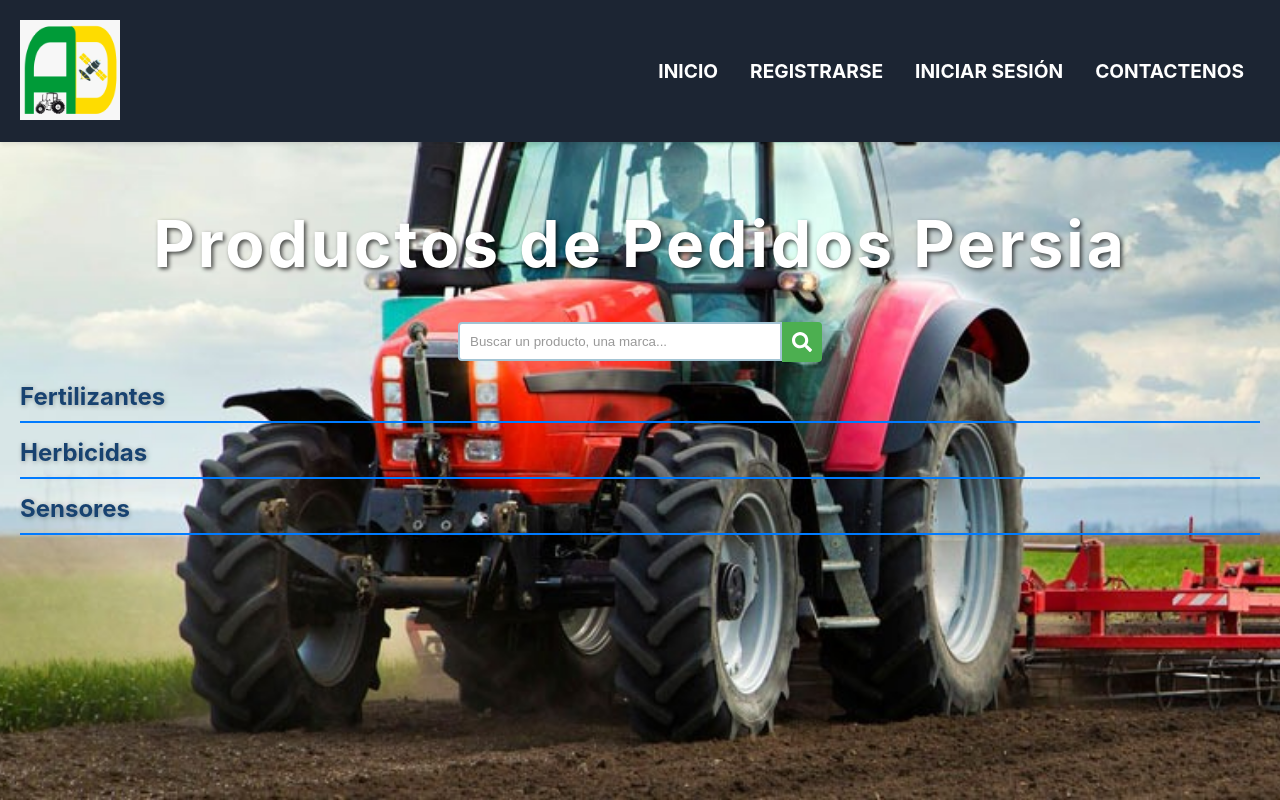
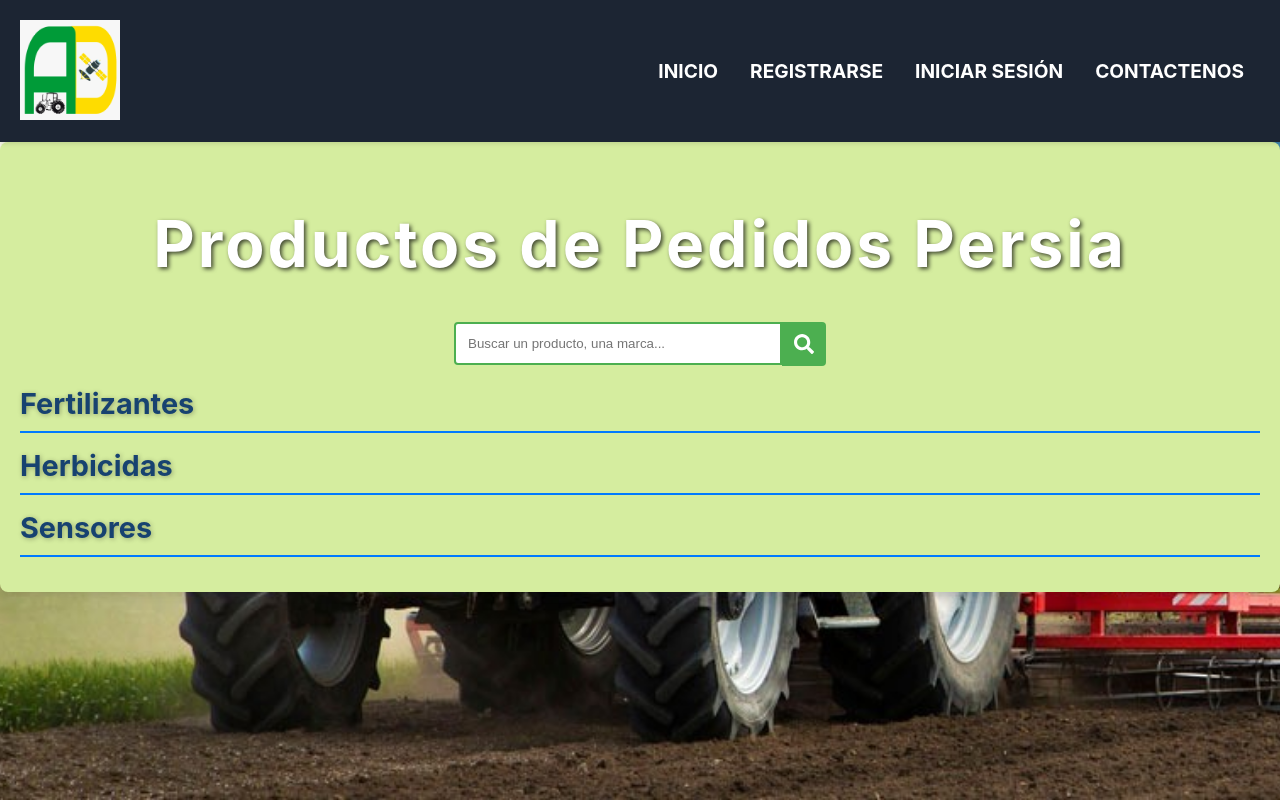
Before and after one commit to JCmixia25/Sistema-de-pedidos-, a React (Create React App) app: page / in a window 1280 px wide. Built offline with nearby package versions, Linux system fonts and the light colour scheme.

Commit message:
cambios en home.js

```diff
--- a/src/components/Home.css
+++ b/src/components/Home.css
@@ -1,62 +1,74 @@
 .home-container {
   padding: 20px;
+  background-color: #D5ED9F; /* Light background for contrast */
+  border-radius: 8px; /* Rounded corners for the container */
+  box-shadow: 0 4px 10px rgba(0, 0, 0, 0.1); /* Soft shadow */
 }
 
 .search-container {
   display: flex;
   align-items: center;
-  justify-content: center; /* Centra el contenedor */
-  margin-bottom: 20px; /* Espacio inferior */
-  position: relative; /* Necesario para posicionar las sugerencias */
+  justify-content: center;
+  margin-bottom: 20px;
+  position: relative;
 }
 
 .search-input {
-  width: 300px; /* Ajusta el ancho según sea necesario */
-  padding: 10px;
-  border: 2px solid #a3c4d4; /* Borde azul claro */
-  border-radius: 4px 0 0 4px; /* Bordes redondeados solo en la izquierda */
-  outline: none; /* Elimina el borde del foco */
-  background-color: white; /* Color de fondo blanco */
+  width: 300px;
+  padding: 12px;
+  border: 2px solid #4caf50; /* Green border */
+  border-radius: 4px 0 0 4px;
+  outline: none;
+  background-color: #fff;
+  transition: border-color 0.3s; /* Smooth border transition */
+}
+
+.search-input:focus {
+  border-color: #2e7d32; /* Darker green on focus */
 }
 
 .search-icon {
-  font-size: 20px; /* Tamaño del icono */
-  color: white; /* Color del icono */
-  background-color: #4caf50; /* Fondo verde */
-  padding: 10px; /* Relleno alrededor del icono */
-  border-radius: 0 4px 4px 0; /* Bordes redondeados solo en la derecha */
+  font-size: 20px;
+  color: white;
+  background-color: #4caf50;
+  padding: 12px;
+  border-radius: 0 4px 4px 0;
   cursor: pointer;
+  transition: background-color 0.3s; /* Smooth background transition */
 }
 
-.search-input::placeholder {
-  color: #999; /* Color del texto de marcador de posición */
+.search-icon:hover {
+  background-color: #388e3c; /* Darker green on hover */
 }
 
 .suggestions-list {
-  position: absolute; /* Posiciona la lista de sugerencias */
-  background-color: white;
+  position: absolute;
+  background-color: #fff;
   border: 1px solid #ccc;
   width: 100%;
-  z-index: 1000; /* Asegúrate de que se muestre sobre otros elementos */
-  max-height: 200px; /* Limita la altura de la lista */
-  overflow-y: auto; /* Permite desplazamiento si hay muchas sugerencias */
+  z-index: 1000;
+  max-height: 200px;
+  overflow-y: auto;
+  border-radius: 4px; /* Rounded corners for suggestions */
+  box-shadow: 0 4px 10px rgba(0, 0, 0, 0.2); /* Shadow for suggestions */
 }
 
 .suggestion-item {
   display: flex;
   align-items: center;
-  padding: 10px;
+  padding: 12px;
   cursor: pointer;
+  transition: background-color 0.2s; /* Smooth hover effect */
 }
 
 .suggestion-item:hover {
-  background-color: #f0f0f0; /* Efecto hover */
+  background-color: #f0f0f0; /* Light grey on hover */
 }
 
 .suggestion-item img {
-  width: 30px; /* Tamaño de la imagen de sugerencia */
-  height: 30px; /* Tamaño de la imagen de sugerencia */
-  margin-right: 10px; /* Espaciado entre imagen y texto */
+  width: 30px;
+  height: 30px;
+  margin-right: 10px;
 }
 
 .categories {
@@ -67,14 +79,19 @@
   cursor: pointer;
   color: #174270;
   margin: 15px 0;
-  font-size: 1.5rem;
-  text-align: left; /* Alinea el texto a la izquierda */
+  font-size: 1.8rem; /* Slightly larger font size */
+  text-align: left;
+  transition: color 0.3s; /* Smooth color transition */
+}
+
+.category-title:hover {
+  color: #0e4c92; /* Darker blue on hover */
 }
 
 .subcategory-title {
   margin: 10px 0;
-  font-size: 1.3rem;
-  color: #f1e6e6; /* COLOR DE LOS SUBTITULOS DE LOS SENSORES */
+  font-size: 1.5rem; /* Slightly larger font size */
+  color: #555; /* Darker color for subcategories */
 }
 
 .products-list {
@@ -86,57 +103,66 @@
   align-items: center;
   margin: 10px 0;
   cursor: pointer;
-  justify-content: flex-start; /* Asegura que los elementos se alineen a la izquierda */
+  justify-content: flex-start;
+  padding: 10px;
+  border: 1px solid #ccc; /* Border for product cards */
+  border-radius: 8px; /* Rounded corners */
+  transition: box-shadow 0.3s; /* Smooth shadow transition */
+}
+
+.product-card:hover {
+  box-shadow: 0 4px 12px rgba(0, 0, 0, 0.2); /* Shadow on hover */
 }
 
 .product-card img {
-  width: 50px; /* Ajusta el tamaño según sea necesario */
-  height: 50px; /* Ajusta el tamaño según sea necesario */
+  width: 50px;
+  height: 50px;
   margin-right: 10px;
 }
 
 .product-card h4 {
   margin: 0;
-  text-align: left; /* Asegura que el texto esté alineado a la izquierda */
-  flex-grow: 1; /* Permite que el nombre del producto ocupe el espacio disponible */
-  color: #090909; /* Color verde brillante */
-  font-weight: bold; /* Texto más grueso */
+  text-align: left;
+  flex-grow: 1;
+  color: #090909;
+  font-weight: bold;
 }
+
 .product-detail {
   text-align: center;
   margin-top: 20px;
-  background-color: rgba(255, 255, 255, 0.9); /* Fondo blanco con un poco más de opacidad */
+  background-color: rgba(255, 255, 255, 0.9);
   padding: 20px;
-  border-radius: 12px; /* Bordes más redondeados */
-  box-shadow: 0 4px 12px rgba(0, 0, 0, 0.3); /* Sombra más pronunciada */
+  border-radius: 12px;
+  box-shadow: 0 4px 12px rgba(0, 0, 0, 0.3);
 }
 
 .product-detail h1 {
-  font-size: 2.5rem; /* Aumenta el tamaño del título */
-  color: #174270; /* Color del título */
-  margin-bottom: 15px; /* Espacio entre título y descripción */
-  text-transform: uppercase; /* Convierte el texto a mayúsculas */
-  letter-spacing: 1px; /* Espaciado entre letras */
-  text-shadow: 1px 1px 2px rgba(0, 0, 0, 0.2); /* Sombra en el texto */
+  font-size: 2.5rem;
+  color: #174270;
+  margin-bottom: 15px;
+  text-transform: uppercase;
+  letter-spacing: 1px;
+  text-shadow: 1px 1px 2px rgba(0, 0, 0, 0.2);
 }
 
 .product-detail p {
-  margin: 15px 0; /* Espacio alrededor de la descripción */
-  font-size: 1.2rem; /* Tamaño de la descripción */
-  color: #333; /* Color más oscuro para mayor contraste */
-  line-height: 1.6; /* Espaciado entre líneas */
-  text-align: center; /* Texto centrado */
-  background-color: rgba(255, 255, 255, 0.8); /* Fondo blanco con transparencia */
-  border: 1px solid #a3c4d4; /* Borde azul claro */
-  border-radius: 8px; /* Bordes redondeados */
-  padding: 10px; /* Relleno interno */
-  box-shadow: 0 2px 6px rgba(0, 0, 0, 0.2); /* Sombra para un efecto de elevación */
+  margin: 15px 0;
+  font-size: 1.2rem;
+  color: #333;
+  line-height: 1.6;
+  text-align: center;
+  background-color: rgba(255, 255, 255, 0.8);
+  border: 1px solid #a3c4d4;
+  border-radius: 8px;
+  padding: 10px;
+  box-shadow: 0 2px 6px rgba(0, 0, 0, 0.2);
 }
 
 .product-detail img {
-  width: 300px; /* Ajusta según sea necesario */
-  height: auto; /* Mantiene la proporción */
-  margin-top: 15px; /* Espacio entre la descripción y la imagen */
-  border-radius: 8px; /* Bordes redondeados para la imagen */
-  box-shadow: 0 2px 6px rgba(0, 0, 0, 0.2); /* Sombra en la imagen */
+  width: 300px;
+  height: auto;
+  margin-top: 15px;
+  border-radius: 8px;
+  box-shadow: 0 2px 6px rgba(0, 0, 0, 0.2);
 }
```
